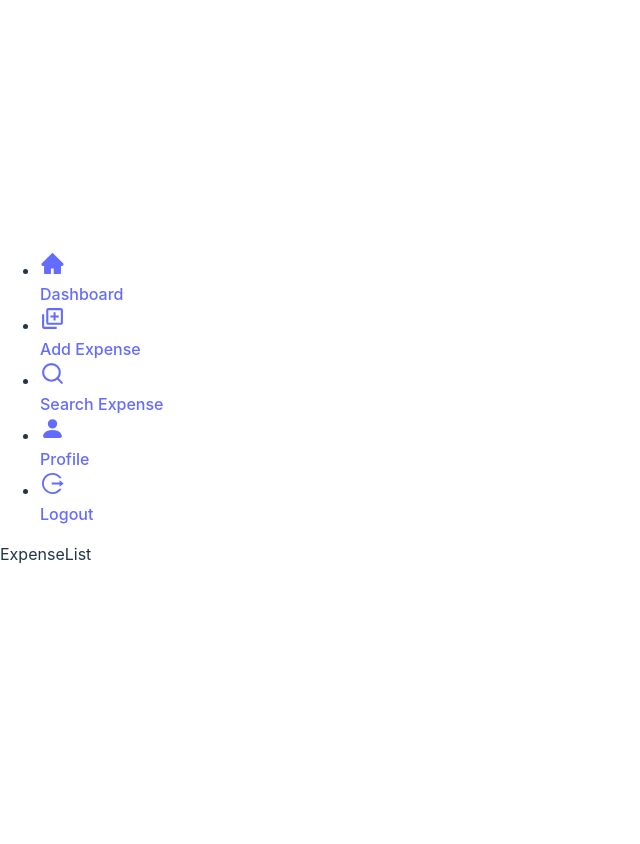
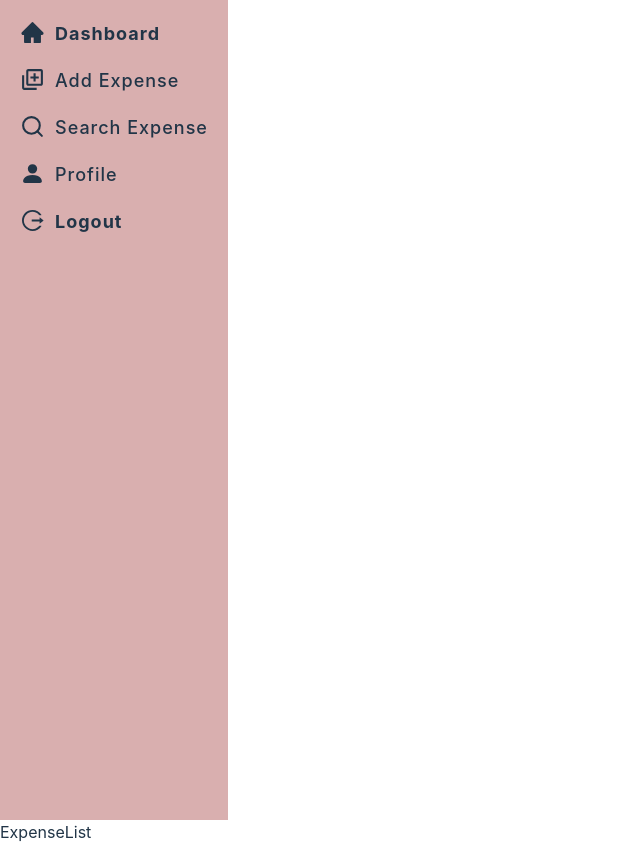
Before and after one commit to Balikuddembe/expense-manager-app-react-typescript, a React (Vite) app: page / in a window 1280 px wide. Shown: the whole page, without its empty margins (0-640 px from the left). Before the commit the page ends 800 px from the top, so only its background shows below. Built offline with nearby package versions, Linux system fonts and the light colour scheme.

Commit message:
Add css to Sidebar component

```diff
--- a/src/components/Sidebar/Sidebar.css
+++ b/src/components/Sidebar/Sidebar.css
@@ -0,0 +1,43 @@
+.list {
+    display: flex;
+    flex-direction: column;
+    list-style: none;
+    margin: 0;
+    padding: 10px;
+    background-color: #d9afaf;
+    min-height: 100vh;
+  }
+
+  .list-item {
+    display: flex;
+    align-items: center;
+    gap: 10px;
+    padding: 10px;
+    cursor: pointer;
+    letter-spacing: 1px;
+    font-size: 18px;
+  }
+
+  .list-item a {
+    display: flex;
+    gap: inherit;
+    color: inherit;
+    text-decoration: none;
+  }
+
+  .list-item .active {
+    font-weight: bold;
+  }
+
+  .list-item .mode-toggle {
+    background-color: #de9f9f;
+    border: none;
+  }
+
+  .dark .list {
+    background-color: #000;
+  }
+
+  .dark.list {
+    border-right: 1px solid #fff;
+  }
--- a/src/components/Sidebar/Sidebar.tsx
+++ b/src/components/Sidebar/Sidebar.tsx
@@ -4,6 +4,7 @@ import { FiSearch } from "react-icons/fi";
 import { BsFillPersonFill } from "react-icons/bs";
 import { AiOutlineLogout } from "react-icons/ai";
 import { NavLink } from "react-router-dom";
+import './Sidebar.css';
 
 const Sidebar = () => {
   return (
```
